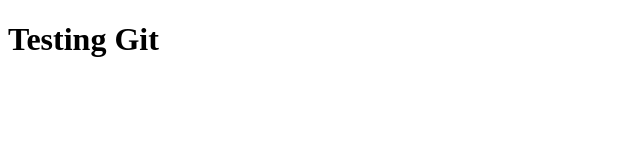
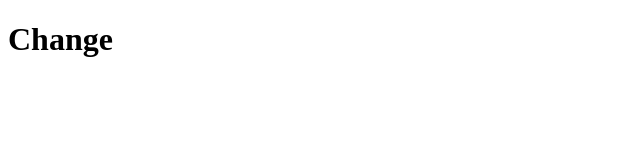
Before and after one commit to dulip-sameera/demo-repo, a plain HTML site: page index.html in a window 1280 px wide. Shown: the whole page, without its empty margins (0-640 px from the left). Drawn offline with Linux system fonts and the light colour scheme.

Commit message:
Change the h1 of the index.html

```diff
--- a/index.html
+++ b/index.html
@@ -7,6 +7,6 @@
     <title>Testgit</title>
 </head>
 <body>
-    <h1>Testing Git</h1>
+    <h1>Change</h1>
 </body>
 </html>
```
